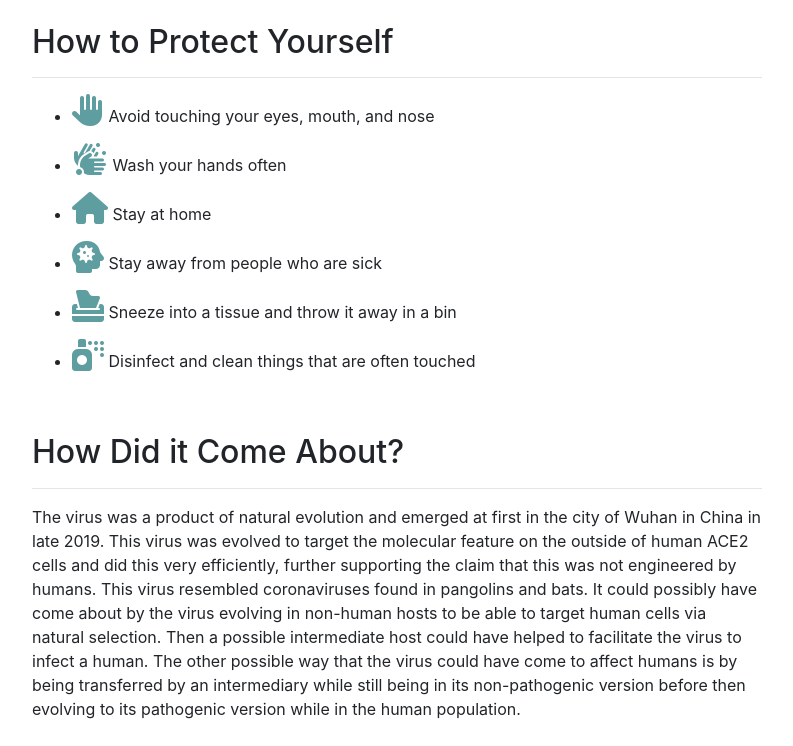
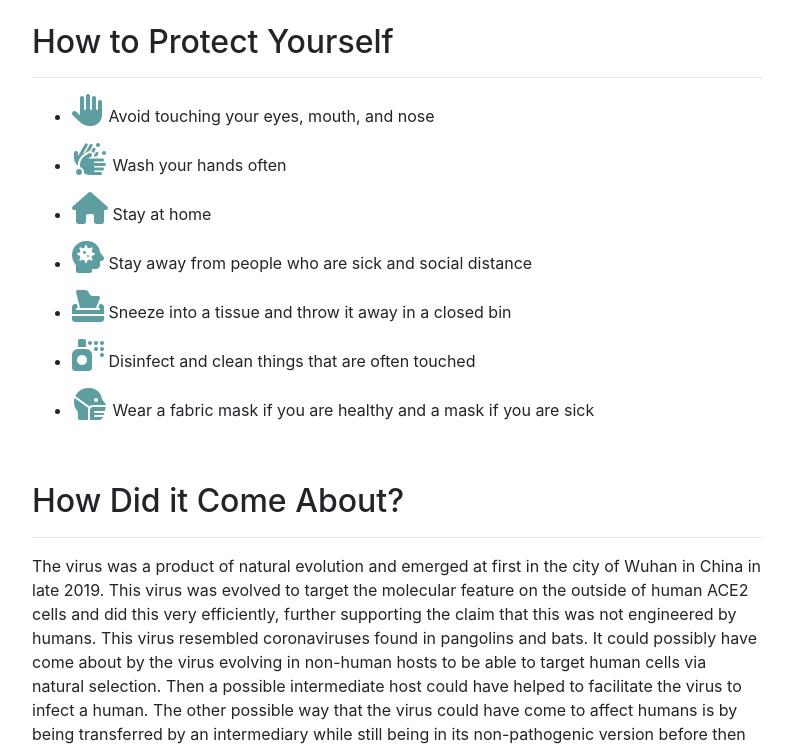
Before and after one commit to Bobthebuilder-cool/Bob-the-builder, a plain HTML site: page index.html in a window 1280 px wide. Shown: the part 1646-2392 px from the top of the page, without its empty margins (433-1226 px from the left). Drawn offline with nearby package versions, Linux system fonts and the light colour scheme; no server answers.

Commit message:
Improve 12

```diff
--- a/index.html
+++ b/index.html
@@ -75,9 +75,10 @@
                     <li><i class="icon fas fa-hand-paper"></i>  Avoid touching your eyes, mouth, and nose</li>
                     <li><i class="icon fas fa-hands-wash"></i>  Wash your hands often</li>
                     <li><i class="icon fas fa-home"></i>  Stay at home</li>
-                    <li><i class="icon fas fa-head-side-virus"></i>  Stay away from people who are sick</li>
-                    <li><i class="icon fas fa-box-tissue"></i>  Sneeze into a tissue and throw it away in a bin</li>
+                    <li><i class="icon fas fa-head-side-virus"></i>  Stay away from people who are sick and social distance</li>
+                    <li><i class="icon fas fa-box-tissue"></i>  Sneeze into a tissue and throw it away in a closed bin</li>
                     <li><i class="icon fas fa-spray-can"></i>  Disinfect and clean things that are often touched</li>
+                    <li><i class="icon fas fa-head-side-mask"></i>  Wear a fabric mask if you are healthy and a mask if you are sick</li>
                 </ul>
             </div>
         </div>
```
